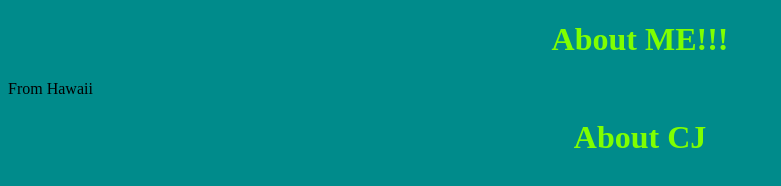
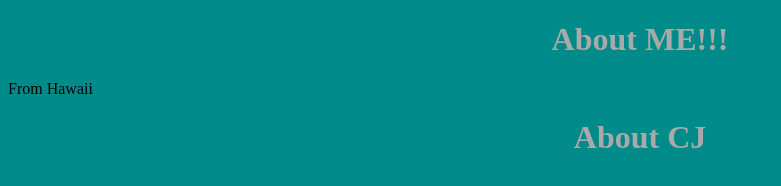
Before and after one commit to CJKaestner/latefall2020-day-1, a plain HTML site: page index.html in a window 1280 px wide. Shown: the whole page, without its empty margins (0-781 px from the left). Drawn offline with Linux system fonts and the light colour scheme.

Commit message:
Backround C

```diff
--- a/index.html
+++ b/index.html
@@ -15,7 +15,7 @@
 
     h1 {
         text-align: center;
-        color: chartreuse;
+        color: darkgray;
     }
 </style>
 
```
